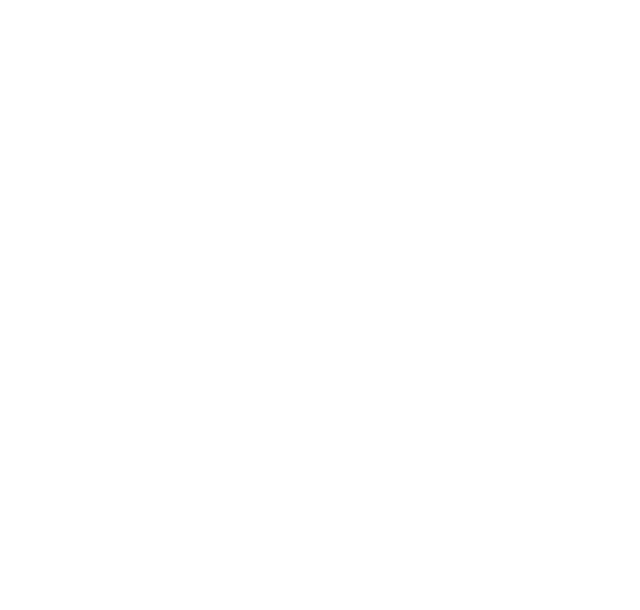
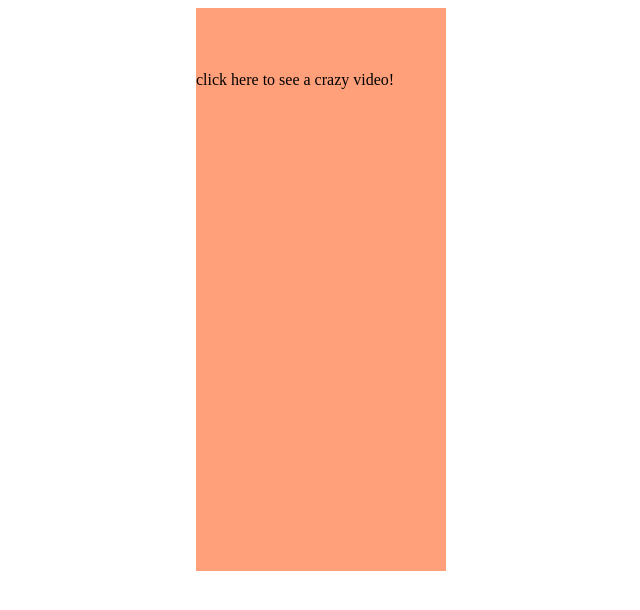
Before and after one commit to Adamws33/Git_Stuff, a plain HTML site: page index.html in a window 1280 px wide. Shown: the whole page, without its empty margins (319-959 px from the left). Drawn offline with Linux system fonts and the light colour scheme.

Commit message:
added a cool bkx

```diff
--- a/index.html
+++ b/index.html
@@ -4,9 +4,14 @@
   <meta charset="UTF-8">
   <meta name="viewport" content="width=device-width, initial-scale=1.0">
   <meta http-equiv="X-UA-Compatible" content="ie=edge">
+  <link rel="stylesheet" href="kennscss.css">
   <title>Document</title>
 </head>
 <body>
 
+  <nav>
+    <p class="video">click here to see a crazy video!</p>
+  </nav>
+
 </body>
 </html>
--- /dev/null
+++ b/kennscss.css
@@ -0,0 +1,7 @@
+.video {
+    margin: 0 auto;
+    height: 500px;
+    width: 250px;
+    background-color: lightsalmon;
+    padding-top: 5%;
+}
```
